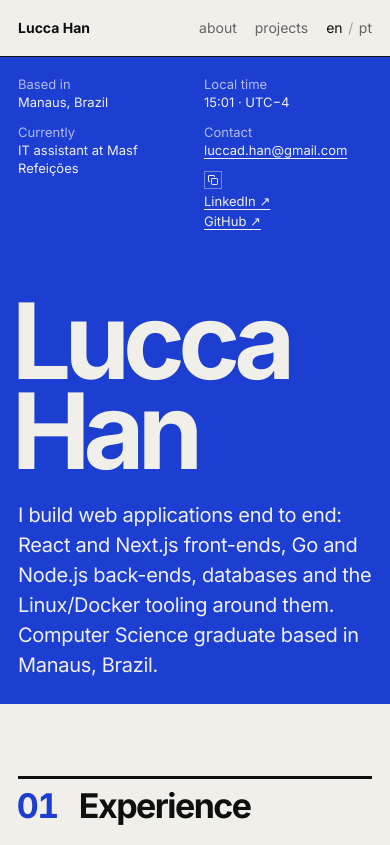
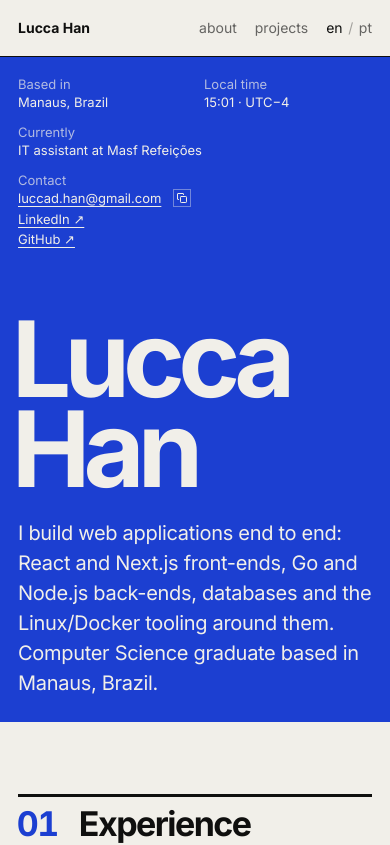
Before and after one commit to ludihan/website, a Next.js app: page /en in a window 390 px wide. Shown: the top 845 px of the page. Built offline with nearby package versions, Linux system fonts and the light colour scheme.

Commit message:
Keep the cover's copy button beside the email on phones

```diff
--- a/app/globals.css
+++ b/app/globals.css
@@ -1392,6 +1392,15 @@ div[data-lang] {
     grid-column: auto !important;
   }
 
+  /* Currently and Contact take the full width, so the email and its copy button share a line. */
+  .cover-info > div:nth-child(n + 3) {
+    grid-column: 1 / -1 !important;
+  }
+
+  .profile-email {
+    flex-wrap: nowrap;
+  }
+
   .cover-main {
     margin-top: round(4rem, var(--u));
     row-gap: round(1.5rem, var(--u));
```
Also changed, not shown: 1 other file (tests, documents, lock files or other folders).
